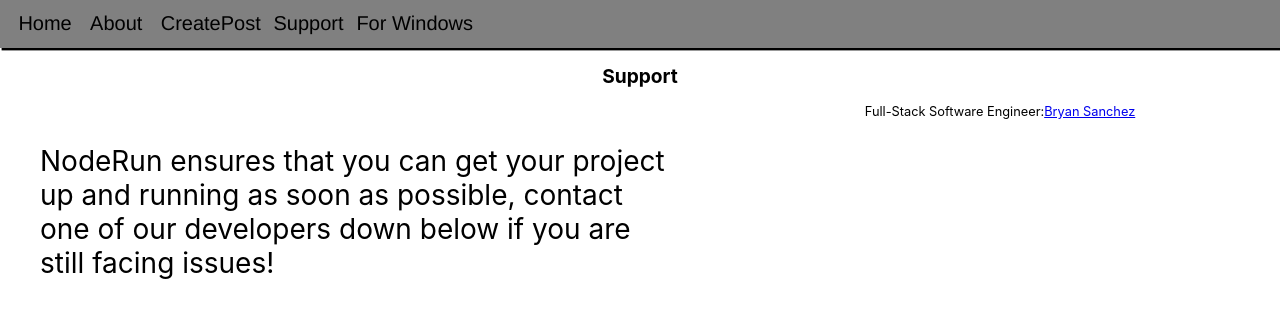
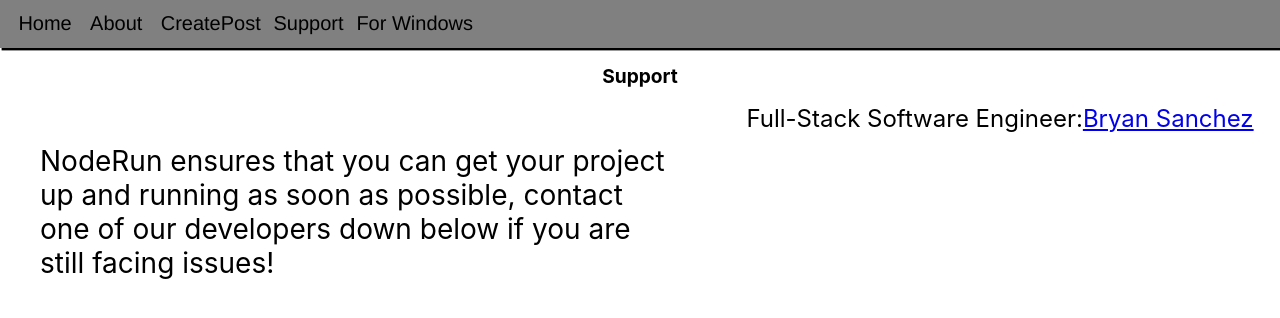
Before and after one commit to Bryvn1xx/u4_capstone_noderun, a React (Create React App) app in the folder client/: page /support in a window 1280 px wide. Shown: the top 318 px of the page. Built offline with nearby package versions, Linux system fonts and the light colour scheme; no server answers; a web font is replaced by a local one.

Commit message:
css to support

```diff
--- a/client/src/App.css
+++ b/client/src/App.css
@@ -39,6 +39,11 @@
   padding: 25px;
   margin: 25px
 }
+.support-socials {
+  font-size: 30px;
+  width: 50%;
+}
+
 .about-paragraph {
 
   width: 50%;
```
